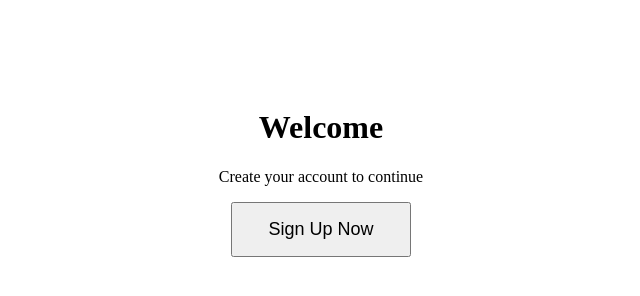
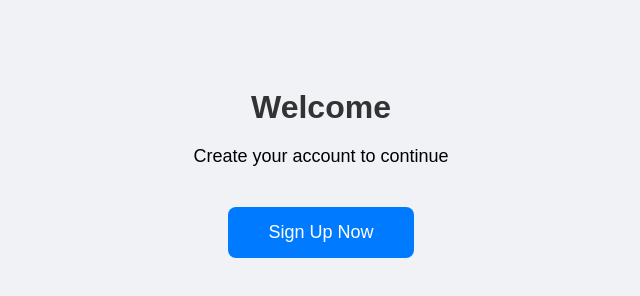
Before and after one commit to appenincomezone/Apeen.io, a plain HTML site: page index.html in a window 1280 px wide. Shown: the whole page, without its empty margins (319-959 px from the left). Drawn offline with Linux system fonts and the light colour scheme.

Commit message:
Update index.html

```diff
--- a/index.html
+++ b/index.html
@@ -1,18 +1,43 @@
 <!DOCTYPE html>
-<html>
+<html lang="en">
 <head>
+<meta charset="UTF-8">
+<meta name="viewport" content="width=device-width, initial-scale=1.0">
 <title>Sign Up</title>
+<style>
+    body {
+        font-family: Arial, sans-serif;
+        text-align: center;
+        padding: 60px 20px;
+        background: #f0f2f5;
+    }
+    h1 {
+        color: #333;
+        margin-bottom: 20px;
+    }
+    p {
+        font-size: 18px;
+        margin-bottom: 40px;
+    }
+    button {
+        padding: 15px 40px;
+        font-size: 18px;
+        background: #007bff;
+        color: white;
+        border: none;
+        border-radius: 8px;
+        cursor: pointer;
+    }
+    button:hover {
+        background: #0056b3;
+    }
+</style>
 </head>
-<body style="text-align:center;padding-top:80px">
+<body>
 
 <h1>Welcome</h1>
 <p>Create your account to continue</p>
-
-<a href="register.html">
-<button style="padding:15px 35px;font-size:18px">
-Sign Up Now
-</button>
-</a>
+<a href="register.html"><button>Sign Up Now</button></a>
 
 </body>
-</html
+</html>
```
